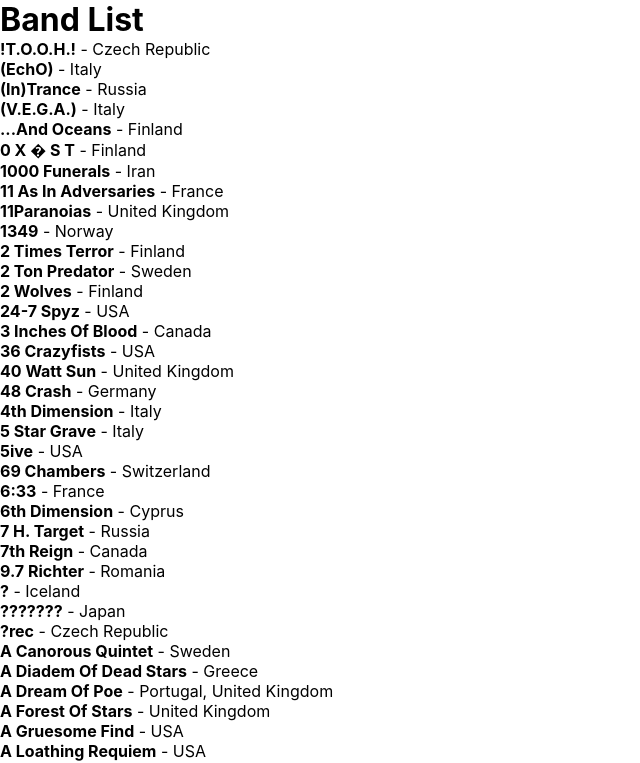
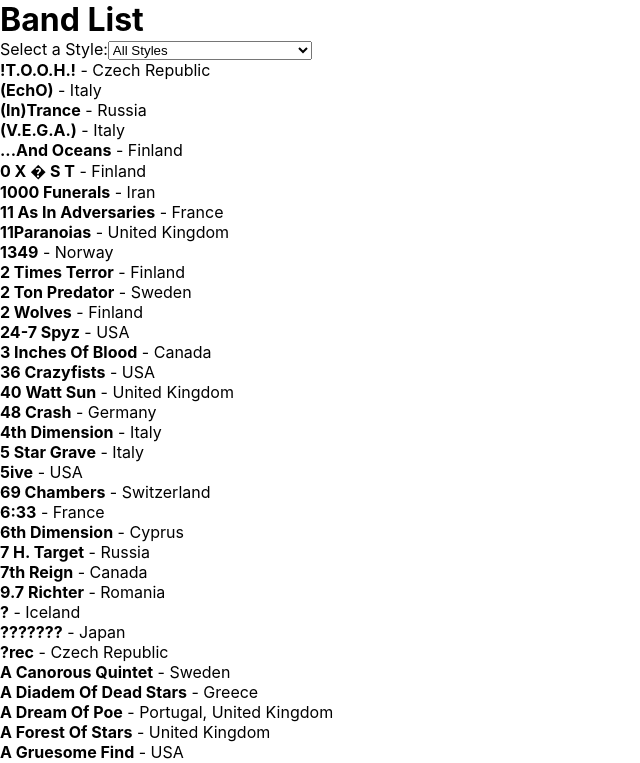
Before and after one commit to stokelp/TechnicalTest, a Next.js app in the folder technical-test-stokelp/: page / in a window 1280 px wide. Shown: the top 763 px of the page, without its empty margins (0-640 px from the left). Built offline with nearby package versions, Linux system fonts and the light colour scheme.

Commit message:
displaying styles in a <select>

```diff
--- a/technical-test-stokelp/components/DisplayingData.js
+++ b/technical-test-stokelp/components/DisplayingData.js
@@ -56,6 +56,17 @@ export default function BandsList({}) {
   return (
     <div>
       <h1>Band List</h1>
+      <div>
+        <label htmlFor="styleSelect">Select a Style:</label>
+        <select id="styleSelect">
+          <option value="">All Styles</option>
+          {availableStyles.map((style, index) => (
+            <option key={index} value={style}>
+              {style}
+            </option>
+          ))}
+        </select>
+      </div>
       <ul>
         {bands.map((band, index) => (
           <li key={index}>
```
